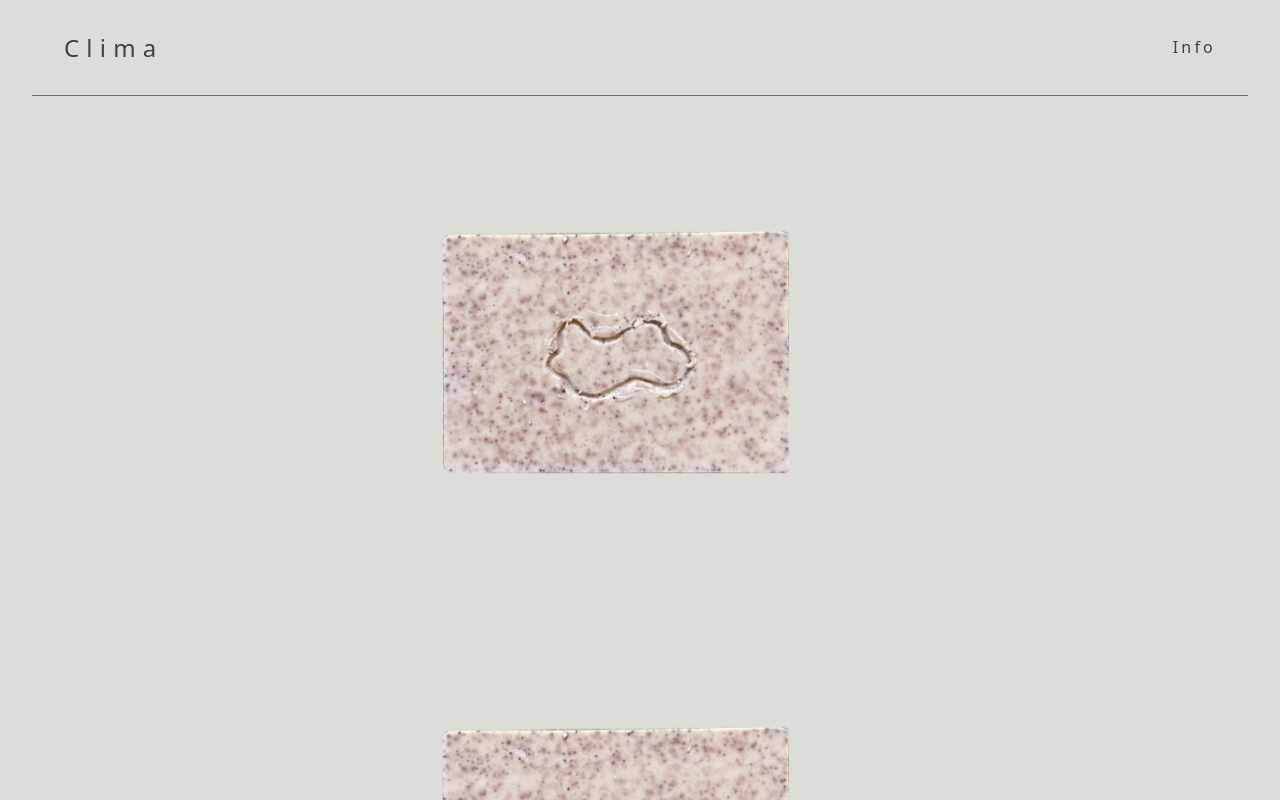
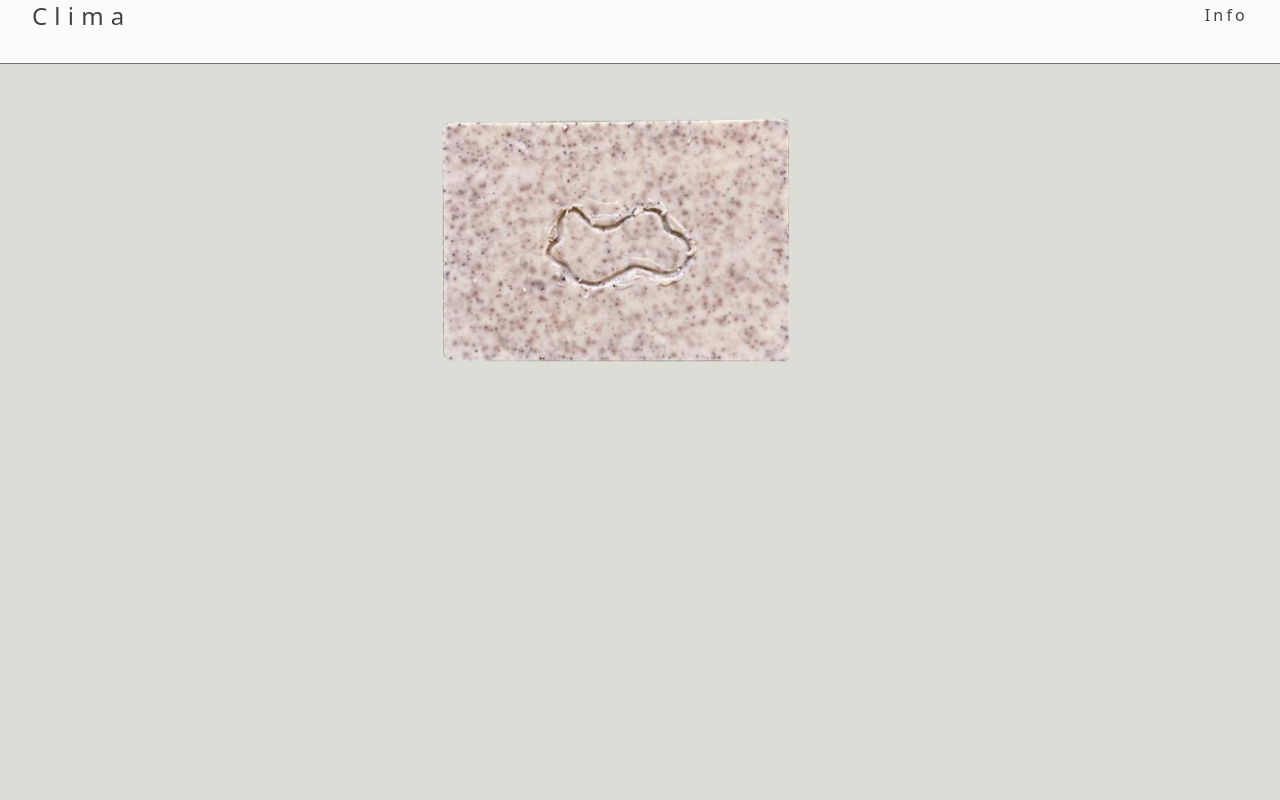
Before and after one commit to owen-addison/clima-e-comm-site, a React (Vite) app: page / in a window 1280 px wide. Shown: the top 800 px of the page. Built offline with nearby package versions, Linux system fonts and the light colour scheme; a web font is replaced by a local one.

Commit message:
[style] CSS for floating header & snap scrolling
- Add app-container styles for full viewport height and overflow control
- Style item-container for vertical scrolling and snap behaviour
- Adjust padding to account for fixed header
- Implement fixed positioning for header component

```diff
--- a/src/App.css
+++ b/src/App.css
@@ -7,13 +7,36 @@
   text-align: center;
 }
 
-.item-container {
-  scroll-snap-align: center;
-  height: 100%; /* Adjust this value based on your desired item height */
+.app-container {
+  height: 100vh;
+  overflow: hidden;
+  position: relative;
 }
 
-.item-container-parent {
+.item-container {
+  height: 100vh;
   overflow-y: scroll;
   scroll-snap-type: y mandatory;
-  height: 100vh; /* Adjust this value based on your desired height */
+  padding-top: 60px; /* Adjust this value based on your header height */
 }
+
+.item-container > * {
+  scroll-snap-align: start;
+  height: 100vh;
+}
+
+/* Styles for the Header component */
+.header {
+  position: fixed;
+  top: 0;
+  left: 0;
+  right: 0;
+  z-index: 1000;
+  background-color: rgba(
+    255,
+    255,
+    255,
+    0.9
+  ); /* Adjust the background color and opacity as needed */
+  /* Add any other styles you need for your header */
+}
```
